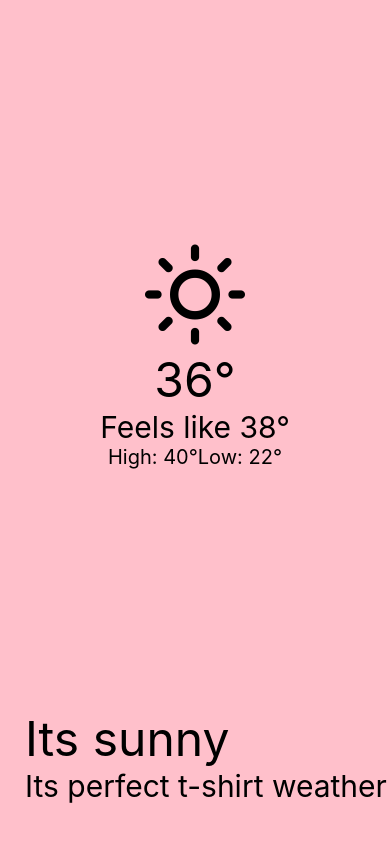
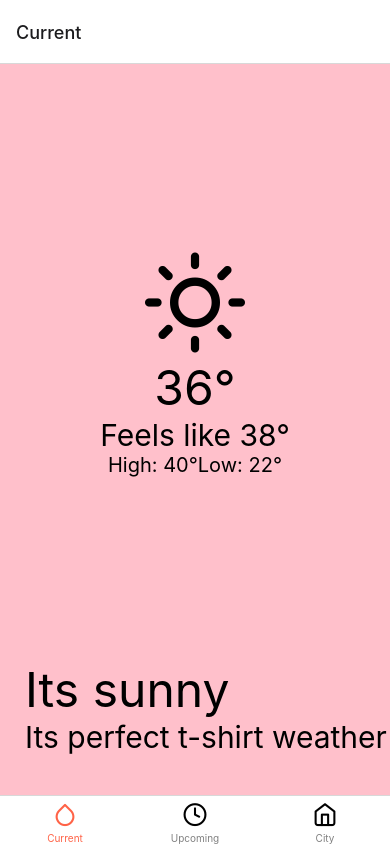
Before and after one commit to Severo-Yannick/WheatherMobileApp, a React Native app: screen / in a window 390 px wide. Built offline with nearby package versions, Linux system fonts and the light colour scheme.

Commit message:
screen navigation

```diff
--- a/App.js
+++ b/App.js
@@ -1,18 +1,63 @@
-import { View, StyleSheet } from "react-native";
 import CurrentWeather from "./src/screens/CurrentWeather";
+import UpcomingWeather from "./src/screens/UpcomingWeather";
+import City from "./src/screens/City";
+import { NavigationContainer } from "@react-navigation/native";
+import { createBottomTabNavigator } from "@react-navigation/bottom-tabs";
+import { Feather } from "@expo/vector-icons";
+
+const Tab = createBottomTabNavigator();
 
 const App = () => {
   return (
-    <View style={styles.container}>
-      <CurrentWeather />
-    </View>
+    <NavigationContainer>
+      <Tab.Navigator
+        screenOptions={{
+          tabBarActiveTintColor: "tomato",
+          tabBarInactiveTintColor: "grey",
+        }}
+      >
+        <Tab.Screen
+          name={"Current"}
+          component={CurrentWeather}
+          options={{
+            tabBarIcon: ({ focused }) => (
+              <Feather
+                name={"droplet"}
+                size={25}
+                color={focused ? "tomato" : "black"}
+              />
+            ),
+          }}
+        />
+        <Tab.Screen
+          name={"Upcoming"}
+          component={UpcomingWeather}
+          options={{
+            tabBarIcon: ({ focused }) => (
+              <Feather
+                name={"clock"}
+                size={25}
+                color={focused ? "tomato" : "black"}
+              />
+            ),
+          }}
+        />
+        <Tab.Screen
+          name={"City"}
+          component={City}
+          options={{
+            tabBarIcon: ({ focused }) => (
+              <Feather
+                name={"home"}
+                size={25}
+                color={focused ? "tomato" : "black"}
+              />
+            ),
+          }}
+        />
+      </Tab.Navigator>
+    </NavigationContainer>
   );
 };
 
-const styles = StyleSheet.create({
-  container: {
-    flex: 1,
-  },
-});
-
 export default App;
--- a/package.json
+++ b/package.json
@@ -9,13 +9,14 @@
     "web": "expo start --web"
   },
   "dependencies": {
+    "@react-navigation/bottom-tabs": "^6.5.7",
     "@react-navigation/native": "^6.1.6",
     "expo": "~48.0.18",
     "expo-status-bar": "~1.4.4",
     "react": "18.2.0",
     "react-native": "0.71.8",
-    "react-native-screens": "~3.20.0",
-    "react-native-safe-area-context": "4.5.0"
+    "react-native-safe-area-context": "4.5.0",
+    "react-native-screens": "~3.20.0"
   },
   "devDependencies": {
     "@babel/core": "^7.20.0",
```
